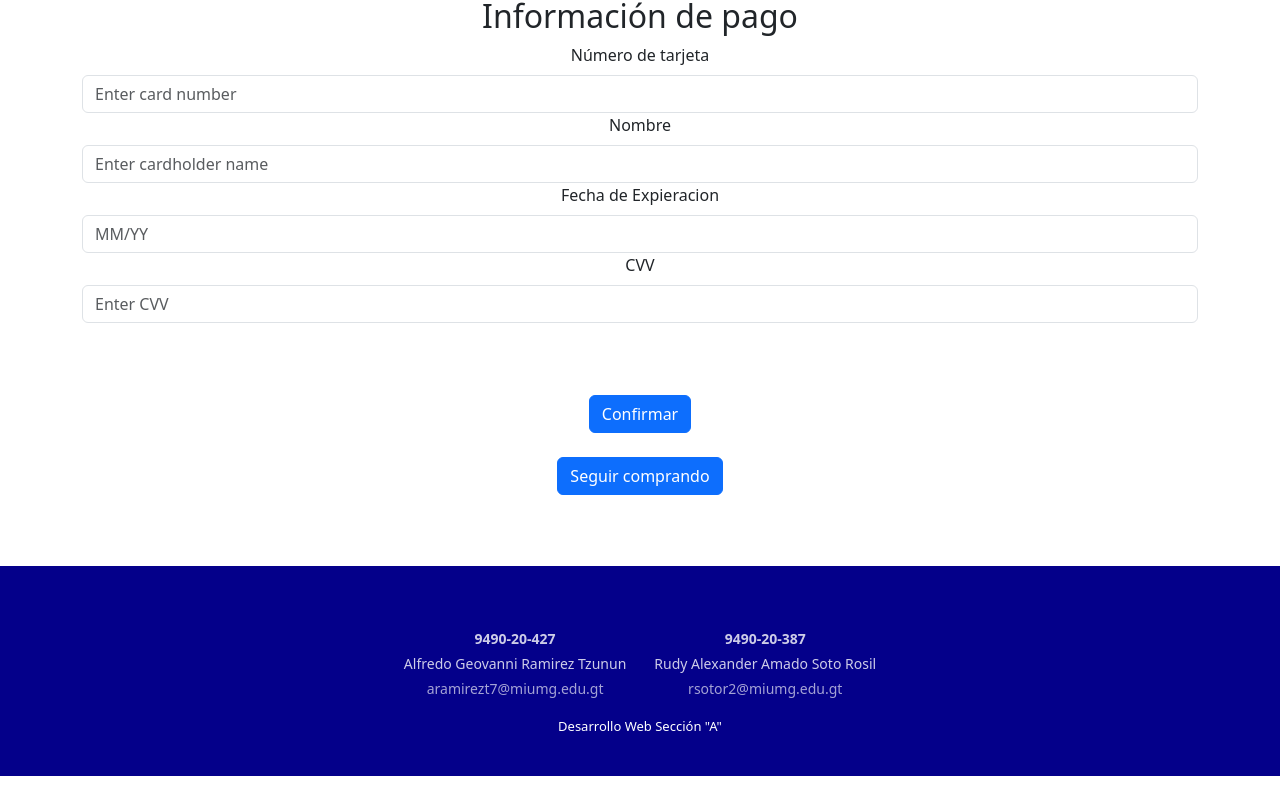
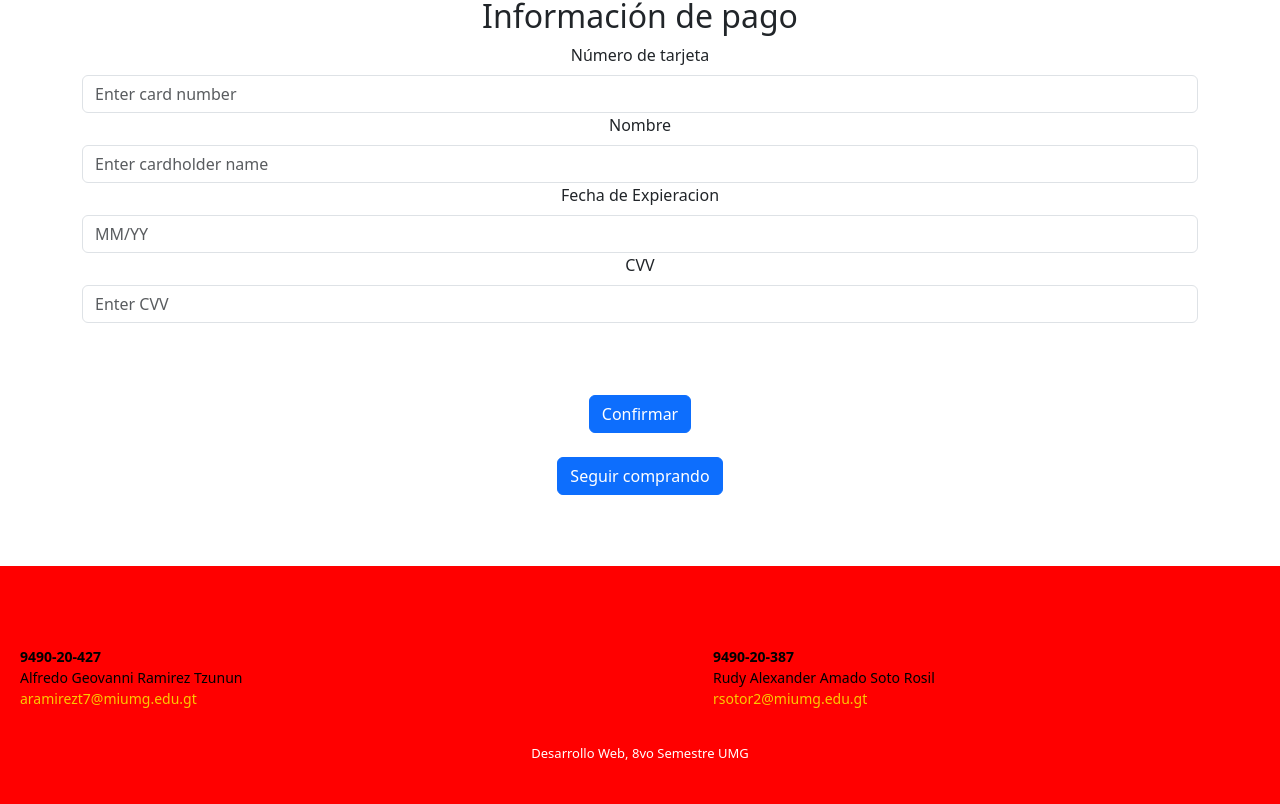
Before and after one commit to GEOVARU/Proyecto-e-commerce, a React (Vite) app in the folder e_commerce_proyecto/: page /checkout in a window 1280 px wide. Shown: the part 394-1198 px from the top of the page. Before the commit the page ends 1170 px from the top, so only its background shows below. Built offline with nearby package versions, Linux system fonts and the light colour scheme; no server answers.

Commit message:
CAMBIOS FOOTER

```diff
--- a/e_commerce_proyecto/src/components/footer/footer.jsx
+++ b/e_commerce_proyecto/src/components/footer/footer.jsx
@@ -8,27 +8,23 @@ const footer = () => {
         <>
             <div class="footer-basic">
                 <footer>
-                    <ul class="list-inline">
-                        <li class="list-inline-item">
-                            <a href="#">
+                    <div class="footer-content">
+                        <div class="footer-column">
                             <strong>9490-20-427</strong><br />
                             Alfredo Geovanni Ramirez Tzunun<br />
                             <a href="mailto:aramirezt7@miumg.edu.gt">aramirezt7@miumg.edu.gt</a>
-                            </a>
-                        </li>
+                        </div>
 
-                        <li class="list-inline-item">
-                            <a href="#">
+                        <div class="footer-column">
                             <strong>9490-20-387</strong><br />
                             Rudy Alexander Amado Soto Rosil<br />
                             <a href="mailto:rsotor2@miumg.edu.gt">rsotor2@miumg.edu.gt</a>
-                            </a>
-                        </li>
-                    </ul>
-
-                    <p class="copyright">Desarrollo Web Sección "A"</p>
+                        </div>
+                    </div>
+                    <p class="copyright">Desarrollo Web, 8vo Semestre UMG</p>
                 </footer>
             </div>
+
 
         </>
     );
--- a/e_commerce_proyecto/src/components/footer/footer.sass
+++ b/e_commerce_proyecto/src/components/footer/footer.sass
@@ -4,36 +4,38 @@
   bottom: 0
   left: 0
   width: 100%
-  background-color: #04008a
+  background-color: #ff0000
+  text-align: left /* Alineación a la izquierda */
+
 
 .footer-basic footer
   margin-top: 20px
-  text-align: center
   font-size: 14px
   color: #000000
+  text-align: left /* Alineación a la izquierda */
 
-.footer-basic ul
-  padding: 0
-  list-style: none
-  text-align: center
-  font-size: 14px
-  line-height: 1.8
-  margin-bottom: 0
 
-.footer-basic li
-  padding: 0 10px
+.footer-basic .footer-content
+  display: flex
+  justify-content: space-between /* Alineación a la izquierda de los elementos internos */
+  padding: 10px
+
+
+.footer-basic .footer-column
+  width: 45% /* Ajusta el ancho de las columnas según tus preferencias */
+  padding: 10px
+
 
 .footer-basic a
-  color: #00a186
+  color: #f9fc00
   text-decoration: none
   opacity: 0.8
+
 
 .footer-basic a:hover,
 .footer-basic a:focus
   opacity: 1
 
+
 .footer-basic .copyright
   color: #ffffff
-
-.list-inline-item
-  color: #ffffff
```
Lines whose indentation alone changed are shown as unchanged.
